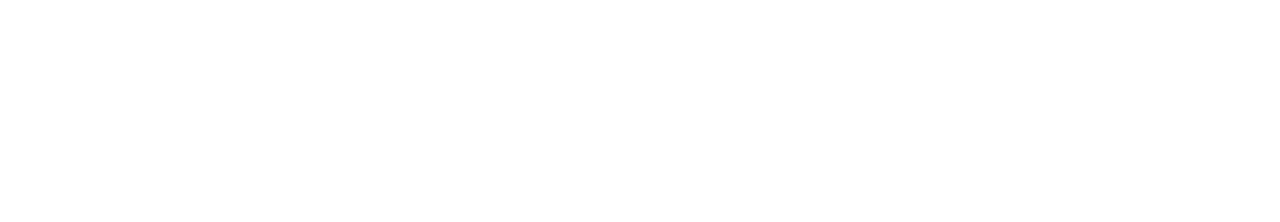
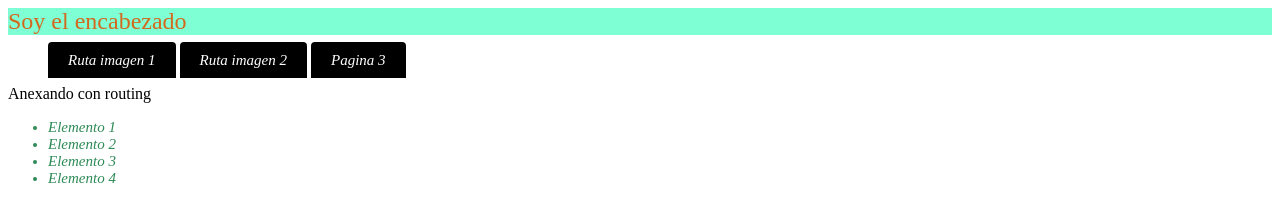
Before and after one commit to heliab/AngularJsTuto, a plain HTML site: page Routing.html at #/ruta/angularShield in a window 1280 px wide. Drawn offline with nearby package versions, Linux system fonts and the light colour scheme; some packages are replaced by stand-ins of ours.

Commit message:
Curso Completo

```diff
--- a/Routing.html
+++ b/Routing.html
@@ -1,10 +1,66 @@
 <!DOCTYPE html>
-<html>
+<html ng-app='routingApp'>
 <head>
 	<title>Routing Angular</title>
 	<script src="https://ajax.googleapis.com/ajax/libs/angularjs/1.5.2/angular.min.js"></script>
+    <script src="https://code.angularjs.org/1.5.3/angular-route.min.js"></script>
+    <style>
+        header{
+            background-color: aquamarine;
+            color: chocolate;
+            border-bottom: 8px;
+            font-size: 24px;
+        }
+        li{
+            font-size: 15px;
+            font-style: italic;
+            color: seagreen;
+        }
+        ul.menu li{
+           display: inline;
+        }
+
+        ul.menu li a {
+            background-color: black;
+            color: white;
+            padding: 10px 20px;
+            text-decoration: none;
+            border-radius: 4px 4px 0 0;
+        }
+        ul#menu {
+    padding: 0;
+}
+
+
+    </style>
 </head>
 <body>
 
+    <div ng-include src=" 'routingFiles/header.html' " ></div>
+     <div ng-include src=" 'routingFiles/Menu.html' " ></div>
+    <div>
+        <p>Anexando con routing</p>
+    </div>
+    <div ng-include src=" 'routingFiles/lista.html' "></div>
+
+    <div ng-view><!-- El ng-view devuelve la configuracion que realizamos de angular-->
+
+    </div>
+    <script>
+    var myModule=angular.module('routingApp',['ngRoute'])
+
+    //Gracias a routeprovider se puede modificar la ruta del documento
+    myModule.config(['$routeProvider',
+                     function($routeProvider){
+                         $routeProvider.when('/ruta/angularShield', {
+                            templateUrl:'RoutingFiles/Imagen1.html',
+                            }).when('/ruta/angular',{ templateUrl: 'routingFiles/imagen2.html', }
+                                   ).otherwise({redirectTo:'/', //al momento de llegar a la raiz, cargue inicio.html
+                                templeateUrl:'RoutingFiles/Imagen2.html',
+                            }
+                            )
+                           } ])
+
+    </script>
 </body>
 </html>
--- /dev/null
+++ b/RoutingFiles/Menu.html
@@ -0,0 +1,5 @@
+<ul class="menu">
+    <li><a href="#/ruta/angularShield">Ruta imagen 1</a></li>
+    <li><a href="#/ruta/angular">Ruta imagen 2</a></li>
+    <li><a>Pagina 3</a></li>
+</ul>
--- /dev/null
+++ b/RoutingFiles/header.html
@@ -0,0 +1,3 @@
+<header>
+    Soy el encabezado
+</header>
--- /dev/null
+++ b/RoutingFiles/lista.html
@@ -0,0 +1,6 @@
+<ul>
+    <li>Elemento 1</li>
+    <li>Elemento 2</li>
+    <li>Elemento 3</li>
+    <li>Elemento 4</li>
+</ul>
```
Also changed, not shown: MInis/Practicas.html (+1 -0 lines), RoutingFiles/Footer.html (added, +3 -0 lines), RoutingFiles/Imagen1.html (added, +2 -0 lines), RoutingFiles/hola.html (added, +8 -0 lines), RoutingFiles/imagen2.html (added, +2 -0 lines), RoutingFiles/inicio.html (added, +1 -0 lines).
